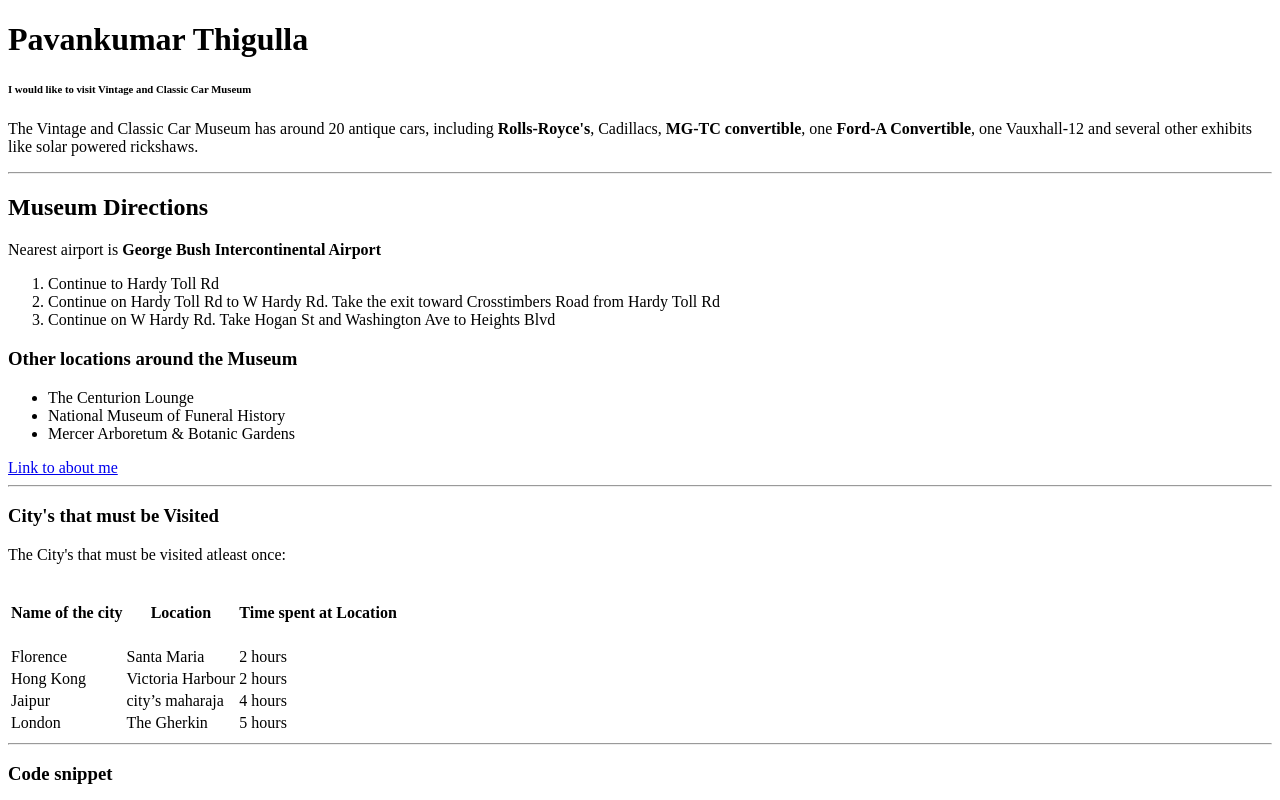
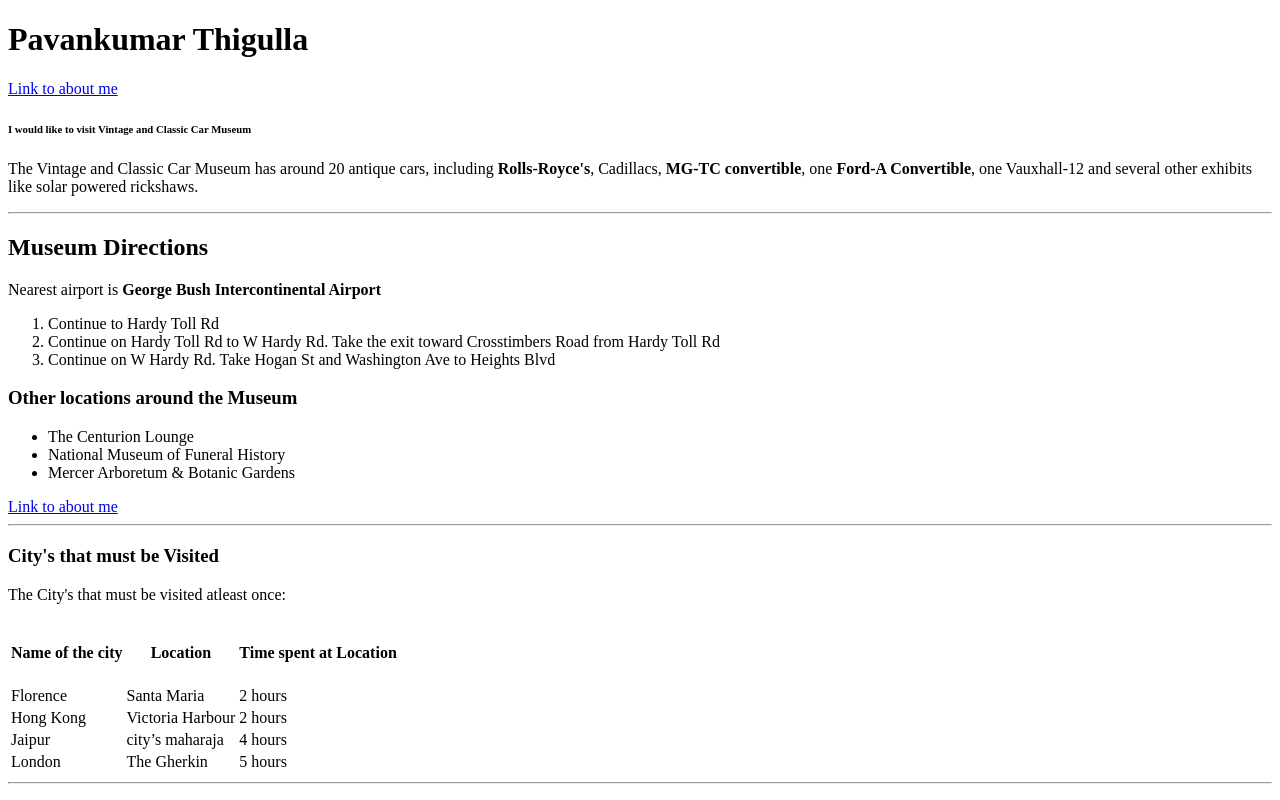
Before and after one commit to 44-563-Web-Apps-F22/44563-webapps-assignment-3-pavankthigulla, a plain HTML site: page index.html in a window 1280 px wide. Shown: the top 800 px of the page. Drawn offline with Linux system fonts and the light colour scheme.

Commit message:
bonus.html file was added linked bonus at index

```diff
--- a/index.html
+++ b/index.html
@@ -9,6 +9,7 @@
 <body>
     <header>
     <h1> Pavankumar Thigulla </h1>
+    <a href="https://44-563-web-apps-f22.github.io/44563-webapps-assignment-3-pavankthigulla/bonus.html">Link to about me</a>
     <h6>I would like to visit Vintage and Classic Car Museum</h6>
     <p>
     The Vintage and Classic Car Museum has around 20 antique cars, including <b>Rolls-Royce's</b>, Cadillacs, <b>MG-TC convertible</b>, one <b>Ford-A Convertible</b>, one Vauxhall-12 and several other exhibits like solar powered rickshaws.
@@ -27,7 +28,7 @@
             <li>National Museum of Funeral History</li>
             <li>Mercer Arboretum & Botanic Gardens</li>
           </ul> </p>
-          <a href="https://github.com/44-563-Web-Apps-F22/44563-webapps-assignment-3-pavankthigulla/blob/main/aboutme.html">Link to about me</a>
+          <a href="https://44-563-web-apps-f22.github.io/44563-webapps-assignment-3-pavankthigulla/aboutme.html">Link to about me</a>
           <hr>
         <h3>City's that must be Visited</h3>
         <p>The City's that must be visited atleast once:</p>
```
Also changed, not shown: aboutme.html (+1 -1 lines).
